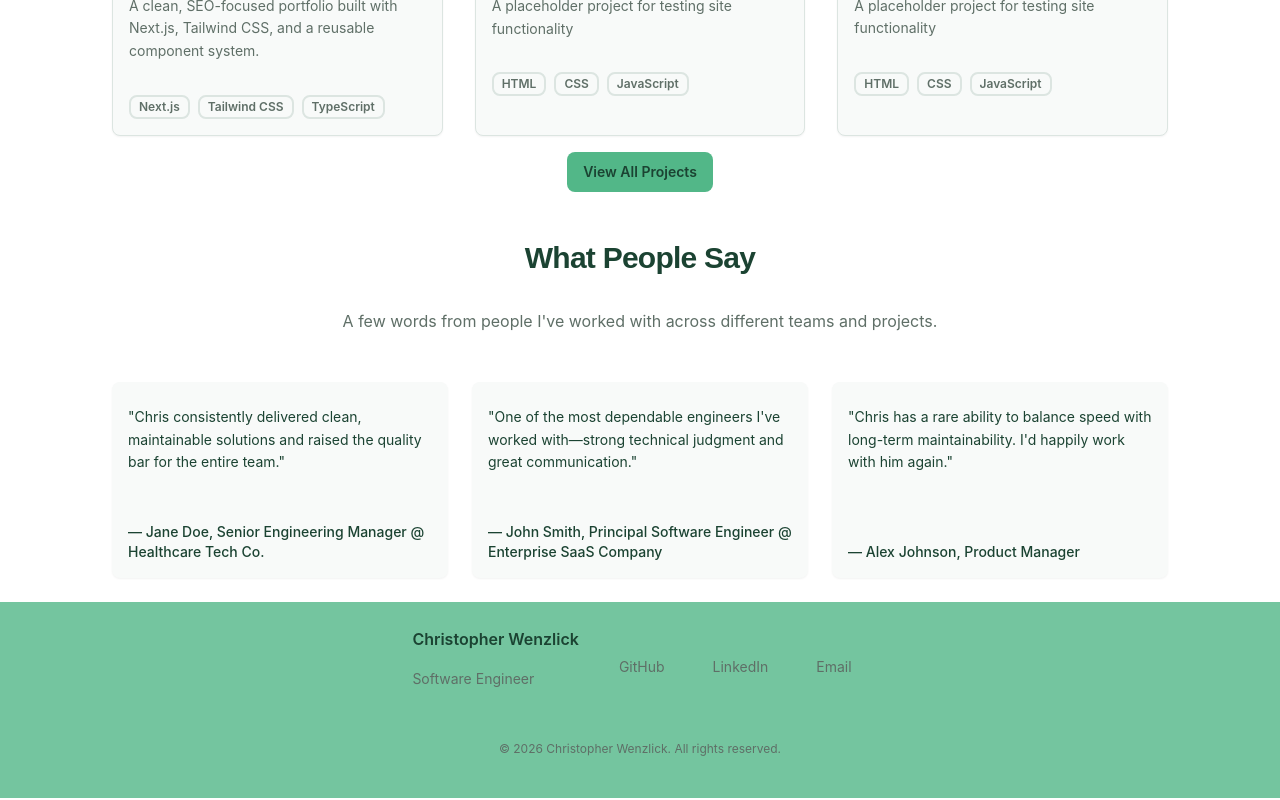
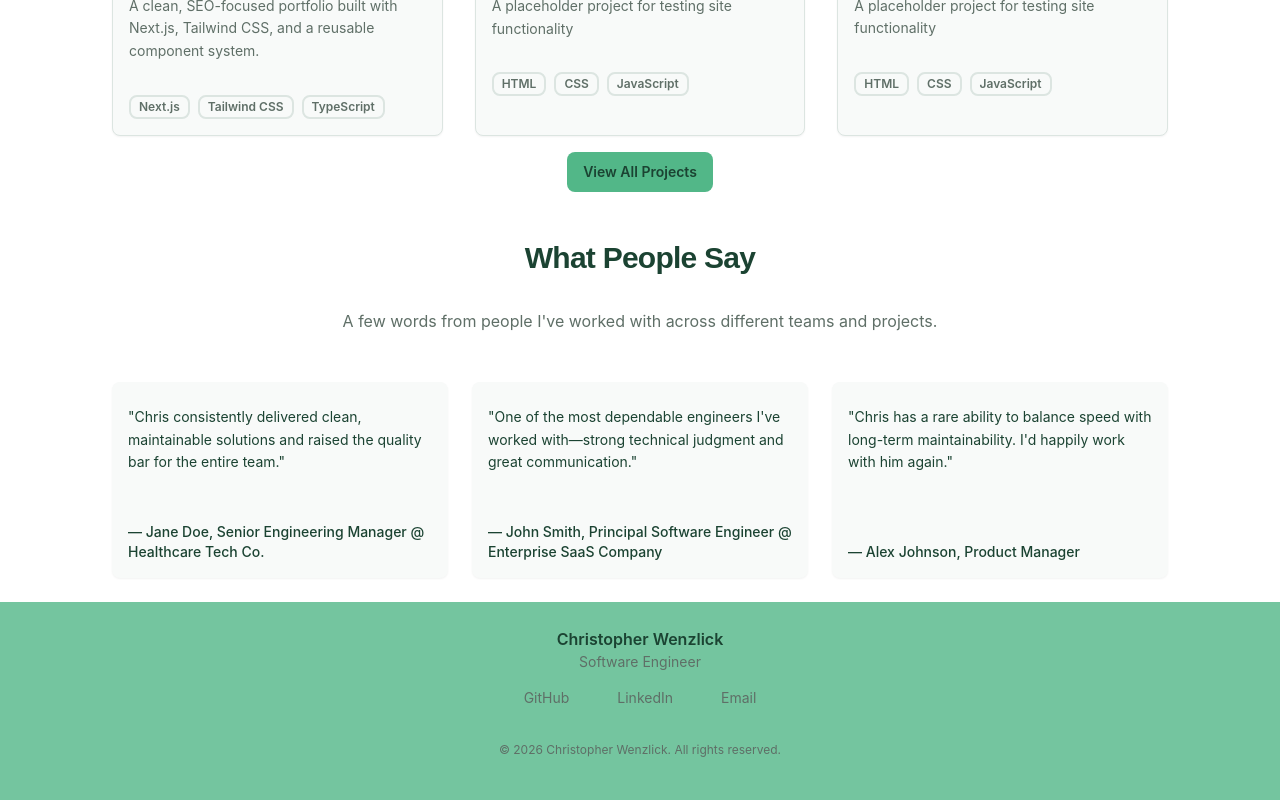
Before and after one commit to ChrisWenzlick/portfolio-website, a Next.js app: page / in a window 1280 px wide. Shown: the part 1835-2635 px from the top of the page. Built offline with nearby package versions, Linux system fonts and the light colour scheme.

Commit message:
Center footer layout and adjust spacing

```diff
--- a/components/layout/Footer.tsx
+++ b/components/layout/Footer.tsx
@@ -4,15 +4,13 @@ export default function Footer() {
     return (
         <footer className="bg-(--color-primary)/80 backdrop-blur-sm">
             <section>
-                <div className="flex flex-col gap-6 sm:flex-row items-center justify-between">
+                <div className="flex flex-col items-center">
                     {/* Identity */}
-                    <div>
-                        <p className="font-semibold">Christopher Wenzlick</p>
-                        <p className="text-sm text-(--color-text-muted)">Software Engineer</p>
-                    </div>
+                    <div className="font-semibold">Christopher Wenzlick</div>
+                    <div className="text-sm text-(--color-text-muted)">Software Engineer</div>
 
                     {/* Links */}
-                    <nav className="flex gap-4 text-sm">
+                    <nav className="flex mt-4 gap-4 text-sm">
                         <a
                             href="https://github.com/ChrisWenzlick"
                             target="_blank"
```
